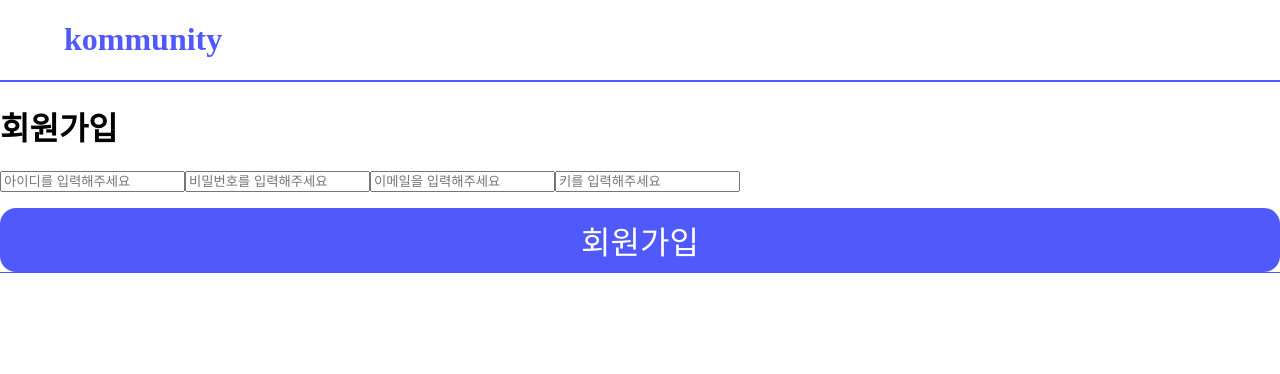
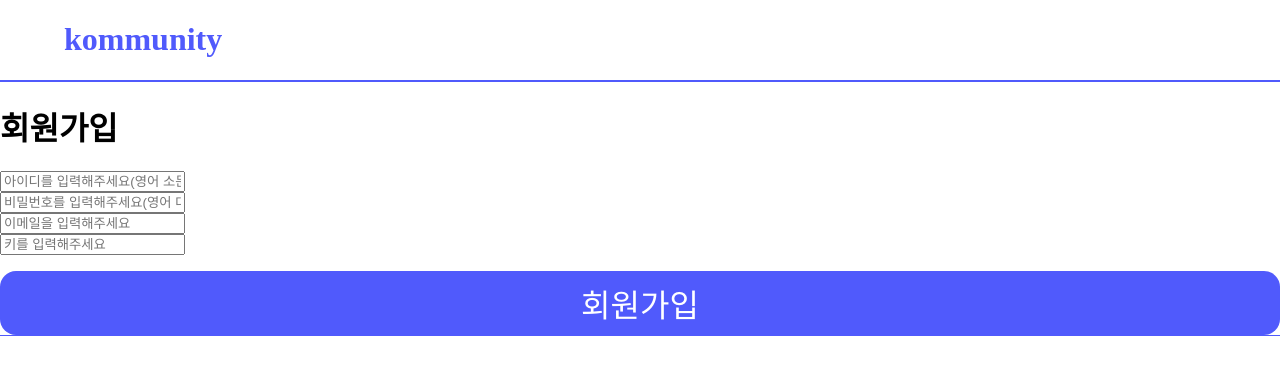
Before and after one commit to vista0212/kommunity-web, a React (Create React App) app: page /register in a window 1280 px wide. Shown: the top 374 px of the page. Built offline with nearby package versions, Linux system fonts and the light colour scheme; a web font is replaced by a local one.

Commit message:
feat: create Login & Register

```diff
--- a/package.json
+++ b/package.json
@@ -12,6 +12,7 @@
     "@types/react-dom": "^16.9.0",
     "@types/styled-components": "^5.0.1",
     "apollo-boost": "^0.4.7",
+    "apollo-link-error": "^1.1.12",
     "graphql": "^14.6.0",
     "react": "^16.13.1",
     "react-apollo": "^3.1.3",
--- a/src/lib/graphql/query/User.ts
+++ b/src/lib/graphql/query/User.ts
@@ -14,3 +14,11 @@ export const REGISTER = gql`
     register(id: $id, email: $email, signKey: $signKey, password: $password)
   }
 `;
+
+export const LOGIN = gql`
+  mutation Login($id: String!, $password: String!) {
+    login(id: $id, password: $password) {
+      token
+    }
+  }
+`;
--- a/src/pages/Loginpage.tsx
+++ b/src/pages/Loginpage.tsx
@@ -1,5 +1,7 @@
-import React from 'react';
+import React, { useState } from 'react';
 import styled from 'styled-components';
+import { LOGIN } from '../lib/graphql/query/User';
+import { useQuery, useMutation } from 'react-apollo';
 
 const LoginBlock = styled.form`
   @media only screen and (min-width: 1920px) {
@@ -63,11 +65,48 @@ const LoginButton = styled.button`
 `;
 
 const Loginpage: React.FC = () => {
+  const [login] = useMutation(LOGIN);
+
+  const Login = async () => {
+    try {
+      const response = await login({
+        variables: {
+          id,
+          password
+        }
+      });
+
+      localStorage.setItem('accessToken', response.data.login.token);
+      window.location.href = 'http://localhost:3000/';
+    } catch (err) {
+      alert(err.networkError.result.errors[0].message);
+    }
+  };
+
+  const [id, setId] = useState('');
+  const [password, setPassword] = useState('');
+
   return (
-    <LoginBlock>
+    <LoginBlock
+      onSubmit={e => {
+        e.preventDefault();
+        Login();
+      }}
+    >
       <LoginTitle>로그인</LoginTitle>
-      <LoginInput placeholder="아이디를 입력해주세요" />
-      <LoginInput placeholder="비밀번호를 입력해주세요" />
+      <LoginInput
+        onChange={e => {
+          setId(e.target.value);
+        }}
+        placeholder="아이디를 입력해주세요"
+      />
+      <LoginInput
+        onChange={e => {
+          setPassword(e.target.value);
+        }}
+        type="password"
+        placeholder="비밀번호를 입력해주세요"
+      />
       <LoginButton type="submit">로그인</LoginButton>
     </LoginBlock>
   );
--- a/src/pages/Registerpage.tsx
+++ b/src/pages/Registerpage.tsx
@@ -2,6 +2,31 @@ import React, { useState } from 'react';
 import styled from 'styled-components';
 import { useMutation } from 'react-apollo';
 import { REGISTER } from '../lib/graphql/query/User';
+
+const isId = (id: string) => {
+  //영어 소문자로 시작하는 6~20자 아이디
+  const idRegex = /^[a-z]+[a-z0-9]{5,19}$/g;
+
+  return idRegex.test(id);
+};
+
+const isEmail = (email: string) => {
+  const emailRegex = /^(([^<>()\[\].,;:\s@"]+(\.[^<>()\[\].,;:\s@"]+)*)|(".+"))@(([^<>()[\].,;:\s@"]+\.)+[^<>()[\].,;:\s@"]{2,})$/i;
+
+  return emailRegex.test(email);
+};
+
+const isPassword = (password: string) => {
+  const passwordRegex = /^.*(?=^.{8,15}$)(?=.*\d)(?=.*[a-zA-Z])(?=.*[!@#$%^&+=]).*$/;
+
+  return passwordRegex.test(password);
+};
+
+const isSignKey = (signKey: string) => {
+  const signKeyRegex = /^[A-Z]{6}$/;
+
+  return signKeyRegex.test(signKey);
+};
 
 const RegisterBlock = styled.form`
   @media only screen and (min-width: 1920px) {
@@ -21,10 +46,15 @@ const RegisterBlock = styled.form`
 
 const RegisterTitle = styled.h1``;
 
+const RegisterInputBlock = styled.div`
+  @media only screen and (min-width: 1920px) {
+    margin: 1em 0em;
+  }
+`;
+
 const RegisterInput = styled.input`
   @media only screen and (min-width: 1920px) {
     padding: 0.3em 0.5em;
-    margin: 1em 0em;
 
     width: 100%;
     height: 3em;
@@ -64,52 +94,93 @@ const RegisterButton = styled.button`
   cursor: pointer;
 `;
 
-type Input = {
-  id: HTMLInputElement | null;
-  password: HTMLInputElement | null;
-  email: HTMLInputElement | null;
-  signKey: HTMLInputElement | null;
-};
+const ErrorMessage = styled.div`
+  @media only screen and (min-width: 1920px) {
+    padding: 0;
+
+    font-size: 1em;
+
+    color: red;
+  }
+`;
 
 const Registerpage: React.FC = () => {
-  const [register, { data }] = useMutation(REGISTER);
+  const [register] = useMutation(REGISTER);
 
+  const [dataError, setError] = useState(false);
   const [id, setId] = useState('');
   const [password, setPassword] = useState('');
   const [email, setEmail] = useState('');
   const [signKey, setSignKey] = useState('');
 
-  return (
-    <RegisterBlock
-      onSubmit={e => {
-        e.preventDefault();
-        register({
+  const onTextValidation = () => {
+    if (!isId(id) || !isPassword(password) || !isEmail(email) || !isSignKey(signKey)) {
+      setError(true);
+      return false;
+    }
+
+    return true;
+  };
+
+  const Register = async () => {
+    const valid = onTextValidation();
+
+    if (valid) {
+      try {
+        await register({
           variables: {
             id,
             password,
             email,
             signKey
           }
-        }).catch(err => {
-          console.log(err);
-          alert('회원가입 실패');
         });
+
+        alert('회원가입이 완료되었습니다.');
+        window.location.href = 'http://localhost:3000/login';
+      } catch (err) {
+        alert(err.networkError.result.errors[0].message);
+      }
+
+      setError(false);
+    }
+  };
+
+  return (
+    <RegisterBlock
+      onSubmit={e => {
+        e.preventDefault();
+        Register();
       }}
     >
       <RegisterTitle>회원가입</RegisterTitle>
+      <RegisterInputBlock>
         <RegisterInput
           onChange={e => {
             setId(e.target.value);
           }}
-        placeholder="아이디를 입력해주세요"
+          placeholder="아이디를 입력해주세요(영어 소문자로 시작하며 숫자를 포함하여 6~20자)"
         />
+      </RegisterInputBlock>
+      <RegisterInputBlock>
         <RegisterInput
           onChange={e => setPassword(e.target.value)}
           type="password"
-        placeholder="비밀번호를 입력해주세요"
+          placeholder="비밀번호를 입력해주세요(영어 대소문자, 숫자, 특수문자를 포함하여 8~15자)"
         />
-      <RegisterInput onChange={e => setEmail(e.target.value)} placeholder="이메일을 입력해주세요" />
+      </RegisterInputBlock>
+      <RegisterInputBlock>
+        <RegisterInput
+          type="email"
+          onChange={e => setEmail(e.target.value)}
+          placeholder="이메일을 입력해주세요"
+        />
+      </RegisterInputBlock>
+      <RegisterInputBlock>
         <RegisterInput onChange={e => setSignKey(e.target.value)} placeholder="키를 입력해주세요" />
+      </RegisterInputBlock>
+
+      <ErrorMessage>{dataError ? 'Invalid Data' : ''}</ErrorMessage>
       <RegisterButton type="submit">회원가입</RegisterButton>
     </RegisterBlock>
   );
```
Also changed, not shown: 1 other file (tests, documents, lock files or other folders). Lines whose indentation alone changed are shown as unchanged.
